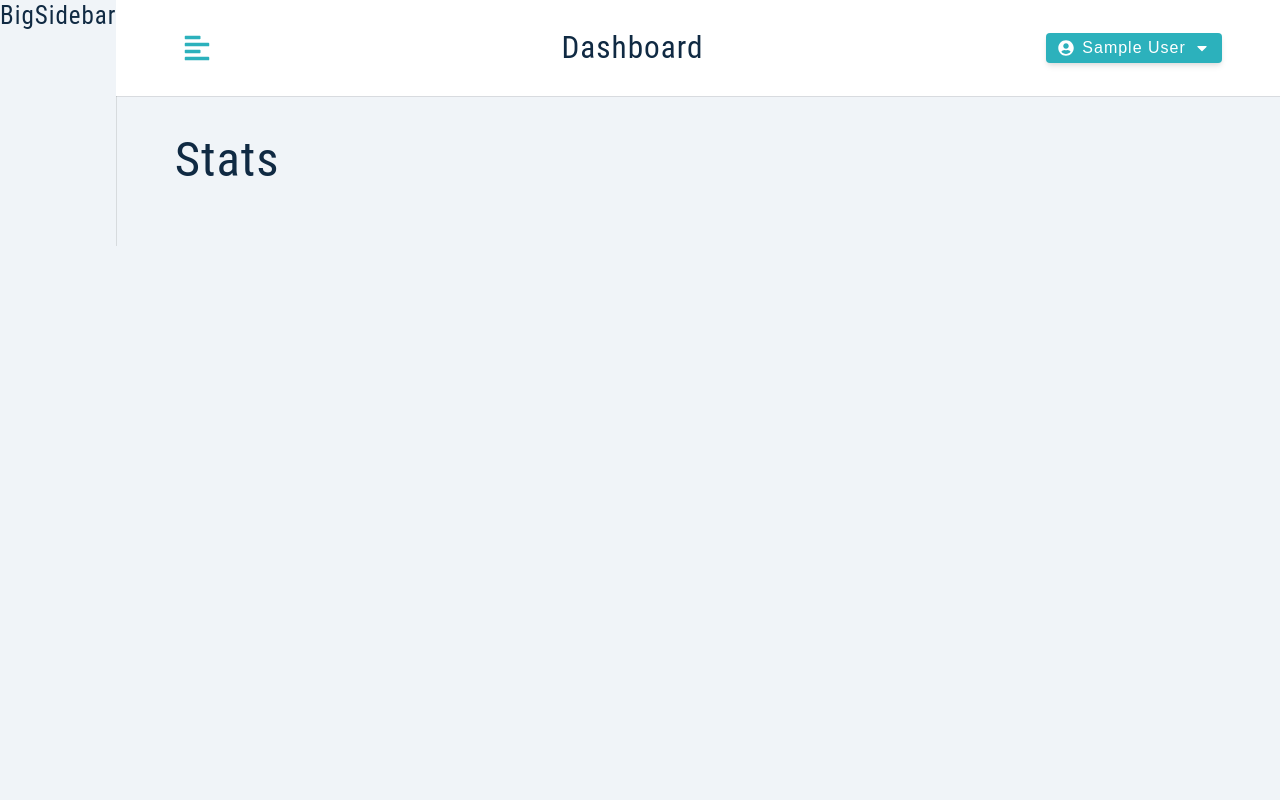
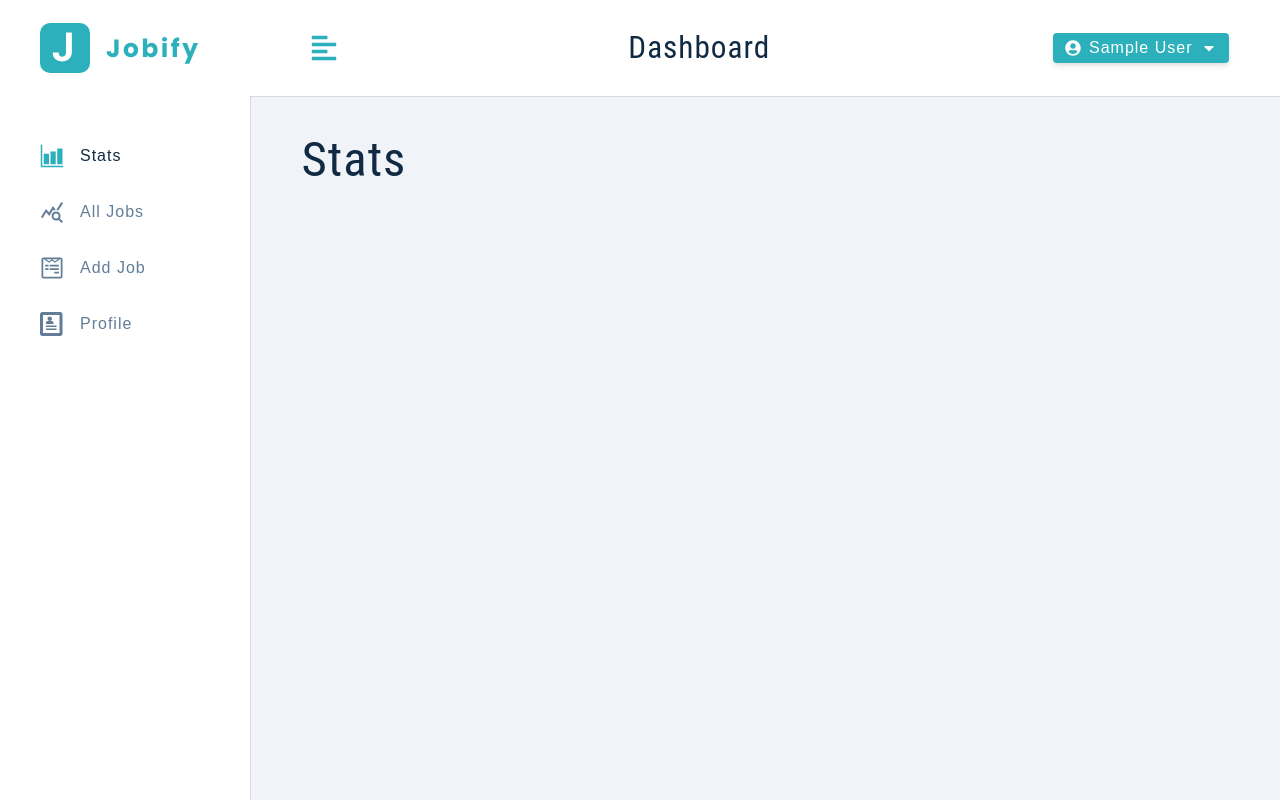
Before and after one commit to AdamSitarcik/mern_project, a React (Create React App) app in the folder client/: page / in a window 1280 px wide. Built offline with nearby package versions, Linux system fonts and the light colour scheme; sample sign-in values are in the browser's storage.

Commit message:
setup big sidebar

```diff
--- a/client/src/components/BigSidebar.js
+++ b/client/src/components/BigSidebar.js
@@ -1,10 +1,22 @@
 import Wrapper from '../assets/wrappers/BigSidebar';
+import { useAppContext } from '../context/appContext';
+import Logo from './Logo';
+import NavLinks from './NavLinks';
 
 function BigSidebar() {
+    const { showSidebar } = useAppContext();
     return (
         <Wrapper>
-            <h4>BigSidebar</h4>
+            <div className={showSidebar ? 'sidebar-container' : 'sidebar-container show-sidebar'}>
+                <div className="content">
+                    <header>
+                        <Logo />
+                    </header>
+                    <NavLinks />
+                </div>
+            </div>
         </Wrapper>
+
     );
 }
 export default BigSidebar;
--- /dev/null
+++ b/client/src/components/NavLinks.js
@@ -0,0 +1,19 @@
+import links from '../utils/links';
+import { NavLink } from 'react-router-dom';
+
+function NavLinks({toggleSidebar}) {
+    return (
+        <div>
+            <div className="nav-links">
+                {links.map((link) => {
+                    const { text, id, path, icon } = link;
+                    return <NavLink className={({ isActive }) => isActive ? 'nav-link active' : 'nav-link'} to={path} key={id} onClick={toggleSidebar}>
+                        <span className='icon'>{icon}</span>
+                        <span>{text}</span>
+                    </NavLink>;
+                })}
+            </div>
+        </div>
+    );
+}
+export default NavLinks;
--- a/client/src/components/SmallSidebar.js
+++ b/client/src/components/SmallSidebar.js
@@ -1,9 +1,8 @@
 import Wrapper from '../assets/wrappers/SmallSidebar';
 import { FaTimes } from 'react-icons/fa';
 import { useAppContext } from '../context/appContext';
-import links from '../utils/links';
-import { NavLink } from 'react-router-dom';
 import Logo from './Logo';
+import NavLinks from './NavLinks';
 
 function SmallSidebar() {
     const { showSidebar, toggleSidebar } = useAppContext();
@@ -17,15 +16,7 @@
                     <header>
                         <Logo />
                     </header>
-                    <div className="nav-links">
-                        {links.map((link) => {
-                            const { text, id, path, icon } = link;
-                            return <NavLink className={({isActive}) => isActive ? 'nav-link active' : 'nav-link'} to={path} key={id} onClick={toggleSidebar}>
-                                <span className='icon'>{icon}</span>
-                                <span>{text}</span>
-                            </NavLink>;
-                        })}
-                    </div>
+                    <NavLinks toggleSidebar={toggleSidebar}/>
                 </div>
             </div>
         </Wrapper>
```
